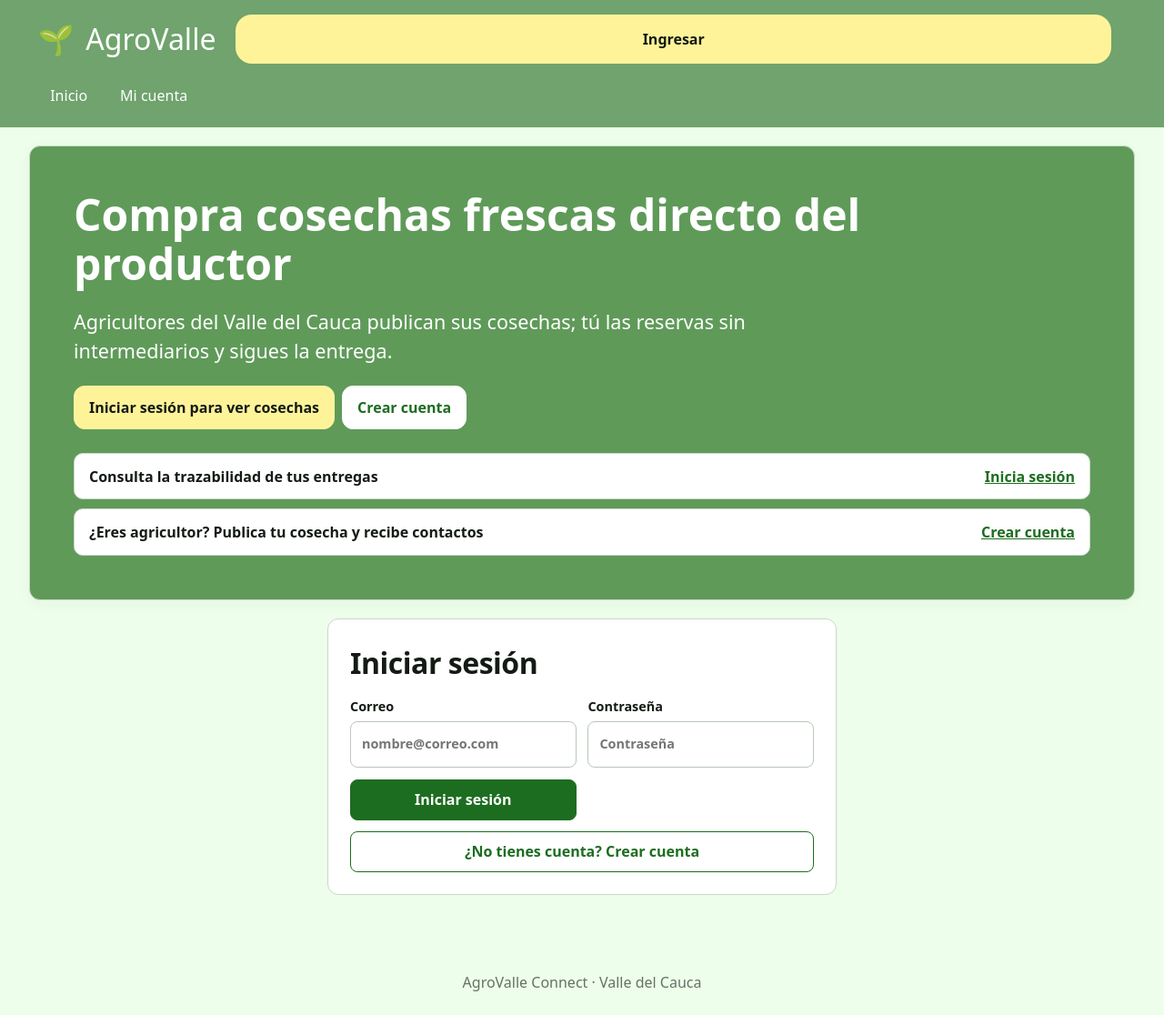
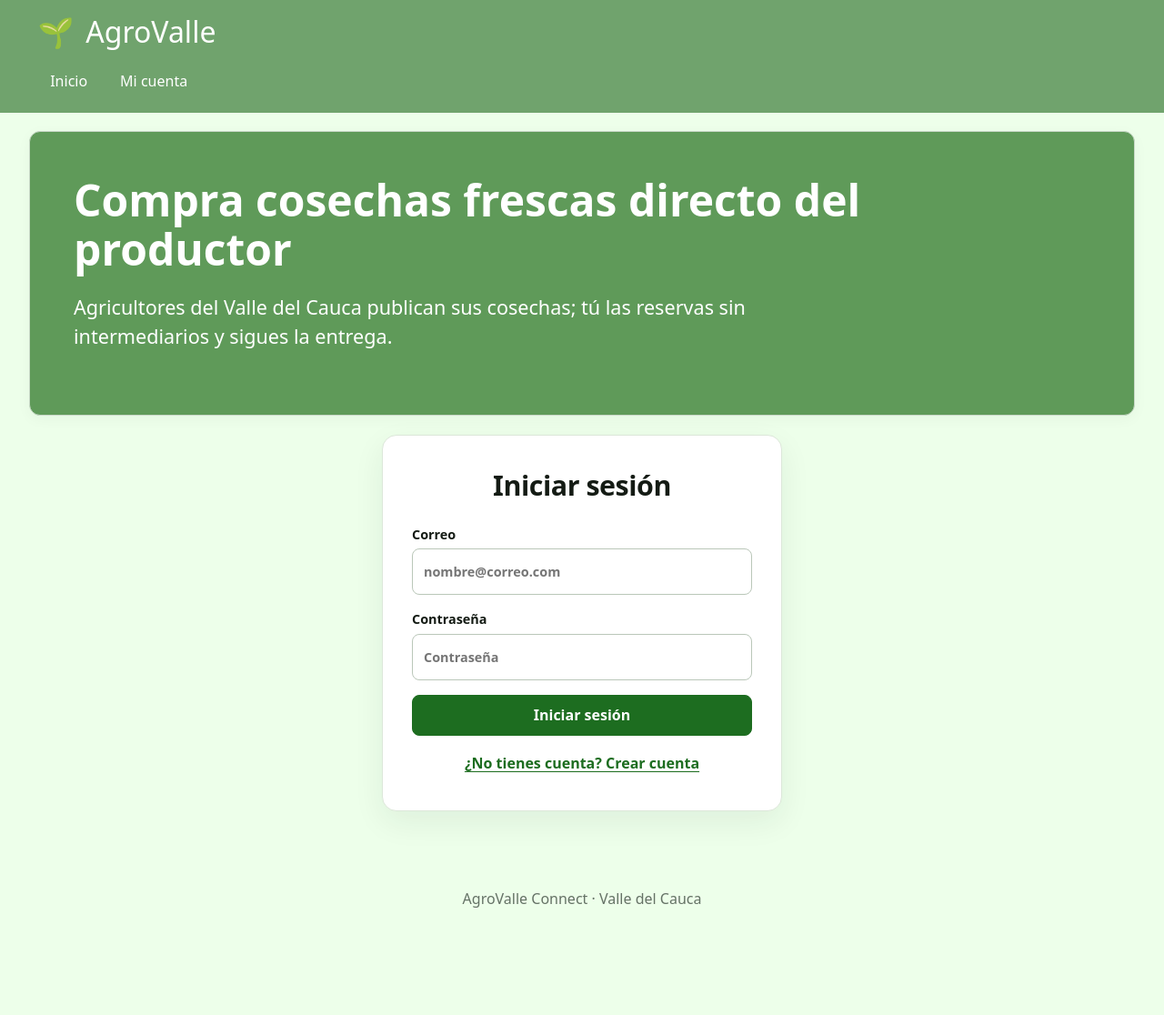
Before and after one commit to santixit/agrovalle-connect, a Spring Boot app: page / in a window 1280 px wide. Shown: the whole page at 91% size. After the commit the page ends 998 px from the top, so only its background shows below. Run offline with Spring Boot 4, Linux system fonts and the light colour scheme; some of the project's set-up classes (security, data sources, template engines, error pages and the like) are left out, and stand-ins take their place.

Commit message:
ui: simplify sign-in page

```diff
--- a/src/main/resources/static/index.html
+++ b/src/main/resources/static/index.html
@@ -16,7 +16,6 @@
         <span aria-hidden="true" class="search-icon">⌕</span>
         <input id="catalog-query" maxlength="120" placeholder="Buscar producto o municipio" aria-label="Buscar producto o municipio">
       </form>
-      <a id="header-login" class="header-login" href="#acceso-seccion">Ingresar</a>
       <nav aria-label="Navegación principal">
         <a href="#inicio-seccion">Inicio</a>
         <a id="catalog-nav" href="#catalogo-seccion" hidden>Catálogo</a>
@@ -30,14 +29,6 @@
     <section id="inicio-seccion" class="home-hero" aria-labelledby="inicio-titulo">
       <h1 id="inicio-titulo">Compra cosechas frescas directo del productor</h1>
       <p>Agricultores del Valle del Cauca publican sus cosechas; tú las reservas sin intermediarios y sigues la entrega.</p>
-      <div id="guest-auth-actions" class="actions">
-        <a class="button-link" href="#acceso-seccion" data-auth-mode="login">Iniciar sesión para ver cosechas</a>
-        <a class="button-link secondary" href="#acceso-seccion" data-auth-mode="registro">Crear cuenta</a>
-      </div>
-      <div class="home-shortcuts">
-        <p>Consulta la trazabilidad de tus entregas <a href="#acceso-seccion" data-auth-mode="login">Inicia sesión</a></p>
-        <p>¿Eres agricultor? Publica tu cosecha y recibe contactos <a href="#acceso-seccion" data-auth-mode="registro">Crear cuenta</a></p>
-      </div>
     </section>
     <section id="acceso-seccion" aria-labelledby="acceso-titulo">
       <div class="auth-layout">
@@ -264,7 +255,6 @@
       return body;
     }
     function actualizarPaneles() {
-      byId('header-login').textContent = token && rol !== 'COMPRADOR' ? 'Cerrar sesión' : token ? 'Mi cuenta' : 'Ingresar';
       byId('acceso-titulo').textContent = token ? 'Tu cuenta' : modoAuth === 'registro' ? 'Crear cuenta' : 'Iniciar sesión';
       byId('login-form').hidden = Boolean(token) || modoAuth !== 'login';
       byId('registro-form').hidden = Boolean(token) || modoAuth !== 'registro';
@@ -277,7 +267,6 @@
       byId('catalog-search-form').hidden = !token;
       byId('catalog-nav').hidden = !token;
       byId('prices-nav').hidden = !token;
-      byId('guest-auth-actions').hidden = Boolean(token);
       byId('agricultor-panel').hidden = rol !== 'AGRICULTOR';
       byId('admin-panel').hidden = rol !== 'ADMIN';
       byId('carrito-seccion').hidden = rol !== 'COMPRADOR';
@@ -294,9 +283,6 @@
     }
     byId('auth-toggle').addEventListener('click', () => {
       cambiarModoAuth(modoAuth === 'login' ? 'registro' : 'login');
-    });
-    document.querySelectorAll('[data-auth-mode]').forEach((link) => {
-      link.addEventListener('click', () => cambiarModoAuth(link.dataset.authMode));
     });
     async function cargarPanelAgricultor() {
       try {
@@ -330,10 +316,6 @@
       } catch (error) { tell('auth-status', error.message); }
     });
     byId('salir').addEventListener('click', () => { token = null; rol = null; modoAuth = 'login'; vistaActividad = null; carrito.clear(); actualizarPaneles(); tell('auth-status', 'Sesión cerrada.'); });
-    byId('header-login').addEventListener('click', (event) => {
-      if (!token || rol === 'COMPRADOR') return;
-      event.preventDefault(); byId('salir').click();
-    });
     const registroForm = byId('registro-form');
     function actualizarCamposRegistro(tipo) {
       document.querySelectorAll('[data-farmer]').forEach((field) => {
@@ -510,7 +492,7 @@
           favorite.onclick = async () => { try { await request(`/favoritos/${detalle.id}`, { method: 'POST' }); tell('catalog-status', 'Oferta guardada en favoritos.'); favorite.textContent = '★ Guardado en favoritos'; } catch (error) { tell('catalog-status', error.message); } };
           actions.append(favorite, reserve, contact);
         } else {
-          const login = document.createElement('a'); login.className = 'header-login'; login.href = '#acceso-seccion';
+          const login = document.createElement('a'); login.className = 'button-link secondary'; login.href = '#acceso-seccion';
           login.textContent = 'Ingresa para reservar o contactar'; actions.append(login);
         }
         info.append(chart, actions); layout.append(left, info); content.replaceChildren(layout);
--- a/src/main/resources/static/styles.css
+++ b/src/main/resources/static/styles.css
@@ -113,7 +113,7 @@ footer { text-align: center; color: var(--muted); padding: 1.5rem 1rem; }
 /* Pantallas del mockup de AgroValle */
 .site-header {
   display: grid;
-  grid-template-columns: auto minmax(220px, 1fr) auto;
+  grid-template-columns: auto minmax(220px, 1fr);
   align-items: center;
   gap: 1rem;
   max-width: 1480px;
@@ -126,7 +126,6 @@ footer { text-align: center; color: var(--muted); padding: 1.5rem 1rem; }
 .catalog-search input { min-height: 3.5rem; padding-left: 3rem; border: 1px solid #47864a; border-radius: 9px; font-size: 1.1rem; }
 .search-icon { position: absolute; z-index: 1; top: .15rem; left: .9rem; color: var(--green); font-size: 2rem; line-height: 1; }
 .sr-only { position: absolute; width: 1px; height: 1px; padding: 0; margin: -1px; overflow: hidden; clip: rect(0,0,0,0); white-space: nowrap; border: 0; }
-.header-login { display: inline-flex; justify-content: center; align-items: center; min-width: 8.5rem; min-height: 3.4rem; padding: .5rem 1.1rem; border-radius: 18px; background: var(--gold); color: var(--ink); text-decoration: none; font-weight: 700; }
 header { background: var(--green-mid); }
 .site-header nav a { border: 0; }
 #catalogo-seccion { background: transparent; border: 0; box-shadow: none; }
@@ -189,7 +188,7 @@ header { background: var(--green-mid); }
   .catalog-results .row { grid-template-columns: repeat(3, minmax(150px, 1fr)); }
 }
 @media (max-width: 760px) {
-  .site-header { grid-template-columns: 1fr auto; }
+  .site-header { grid-template-columns: 1fr; }
   .site-header .catalog-search { grid-column: 1 / -1; grid-row: 2; }
   .site-header nav { grid-row: 3; }
   .catalog-layout, .publish-layout, .detail-layout { grid-template-columns: 1fr; }
@@ -207,30 +206,25 @@ header { background: var(--green-mid); }
 body { background: var(--pale); }
 header { background: var(--green-mid); }
 main { max-width: 1680px; gap: 1.3rem; }
-.site-header { grid-template-columns: auto minmax(220px, 1fr) auto; }
+.site-header { grid-template-columns: auto minmax(220px, 1fr); }
 .site-header nav { grid-column: 1 / -1; }
 .home-hero { order: 0; background: #5f9a59; color: white; padding: clamp(1.5rem, 4vw, 3rem); }
 .home-hero h1 { max-width: 1100px; margin: 0 0 .4rem; font-size: clamp(1.8rem, 4vw, 3rem); line-height: 1.12; }
 .home-hero > p { max-width: 760px; font-size: clamp(1rem, 1.8vw, 1.35rem); }
-.home-hero .actions { margin: 1.25rem 0 0; }
 .button-link { display: inline-flex; align-items: center; justify-content: center; min-height: 3rem; padding: .65rem 1rem; border: 1px solid var(--green); border-radius: 12px; background: var(--green); color: #fff; font-weight: 700; text-decoration: none; }
 .button-link:hover { background: var(--green-dark); }
 .button-link.secondary { background: white; color: var(--green); }
-.home-hero .button-link { border-color: var(--gold); background: var(--gold); color: var(--ink); }
-.home-hero .button-link.secondary { border-color: white; background: white; color: var(--green); }
-.home-shortcuts { display: grid; gap: .6rem; margin-top: 1.6rem; }
-.home-shortcuts p { display: flex; align-items: center; justify-content: space-between; gap: 1rem; margin: 0; padding: .8rem 1rem; border: 1px solid var(--line); border-radius: 10px; background: white; color: var(--ink); font-weight: 700; }
-.home-shortcuts a { color: var(--green); white-space: nowrap; }
 #acceso-seccion { order: 5; background: transparent; border: 0; box-shadow: none; padding: 0; }
-.auth-layout { display: grid; grid-template-columns: minmax(0, 560px); justify-content: center; gap: 1.25rem; align-items: start; }
-.auth-card { padding: clamp(1rem, 2vw, 1.5rem); border: 1px solid var(--line); border-radius: 12px; background: white; }
-.auth-card h2 { margin-bottom: .8rem; font-size: clamp(1.4rem, 2.6vw, 2rem); }
+.auth-layout { display: grid; grid-template-columns: minmax(0, 440px); justify-content: center; gap: 1.25rem; align-items: start; }
+.auth-card { padding: clamp(1.25rem, 3vw, 2rem); border: 1px solid #dce7d9; border-radius: 16px; background: white; box-shadow: 0 12px 34px #18312712; }
+.auth-card h2 { margin-bottom: 1.25rem; text-align: center; font-size: clamp(1.5rem, 2.6vw, 1.9rem); }
 .auth-card form { display: grid; grid-template-columns: 1fr; align-items: stretch; gap: .8rem; }
-.auth-card form > div { display: grid; gap: .8rem; }
+.auth-card form > div { display: grid; grid-template-columns: 1fr; gap: 1rem; }
 .auth-card form button { width: 100%; }
 .auth-card #registro-form { grid-template-columns: repeat(2, minmax(0, 1fr)); }
 .auth-card #registro-form button { grid-column: 1 / -1; }
-.auth-card .auth-switch { width: 100%; margin-top: .75rem; }
+.auth-card .auth-switch { display: block; width: auto; min-height: 2.5rem; margin: .6rem auto 0; padding: .35rem .6rem; border: 0; background: transparent; color: var(--green); text-decoration: underline; text-underline-offset: .2em; }
+.auth-card .auth-switch:hover { background: #f3faf1; }
 #registro-form label { color: var(--muted); font-weight: 500; }
 #registro-form input, #registro-form select, #login-form input { min-height: 3.2rem; }
 #catalogo-seccion { order: 1; }
@@ -285,7 +279,6 @@ main { max-width: 1680px; gap: 1.3rem; }
   .dashboard-sidebar { grid-template-columns: repeat(2, minmax(0, 1fr)); }
   .dashboard-sidebar h2 { grid-column: 1 / -1; }
   .catalog-results .row { grid-template-columns: repeat(2, minmax(0, 1fr)); }
-  .home-shortcuts p { align-items: flex-start; flex-direction: column; }
 }
 @media (max-width: 420px) {
   .catalog-results .row, .metric-grid { grid-template-columns: 1fr; }
```
